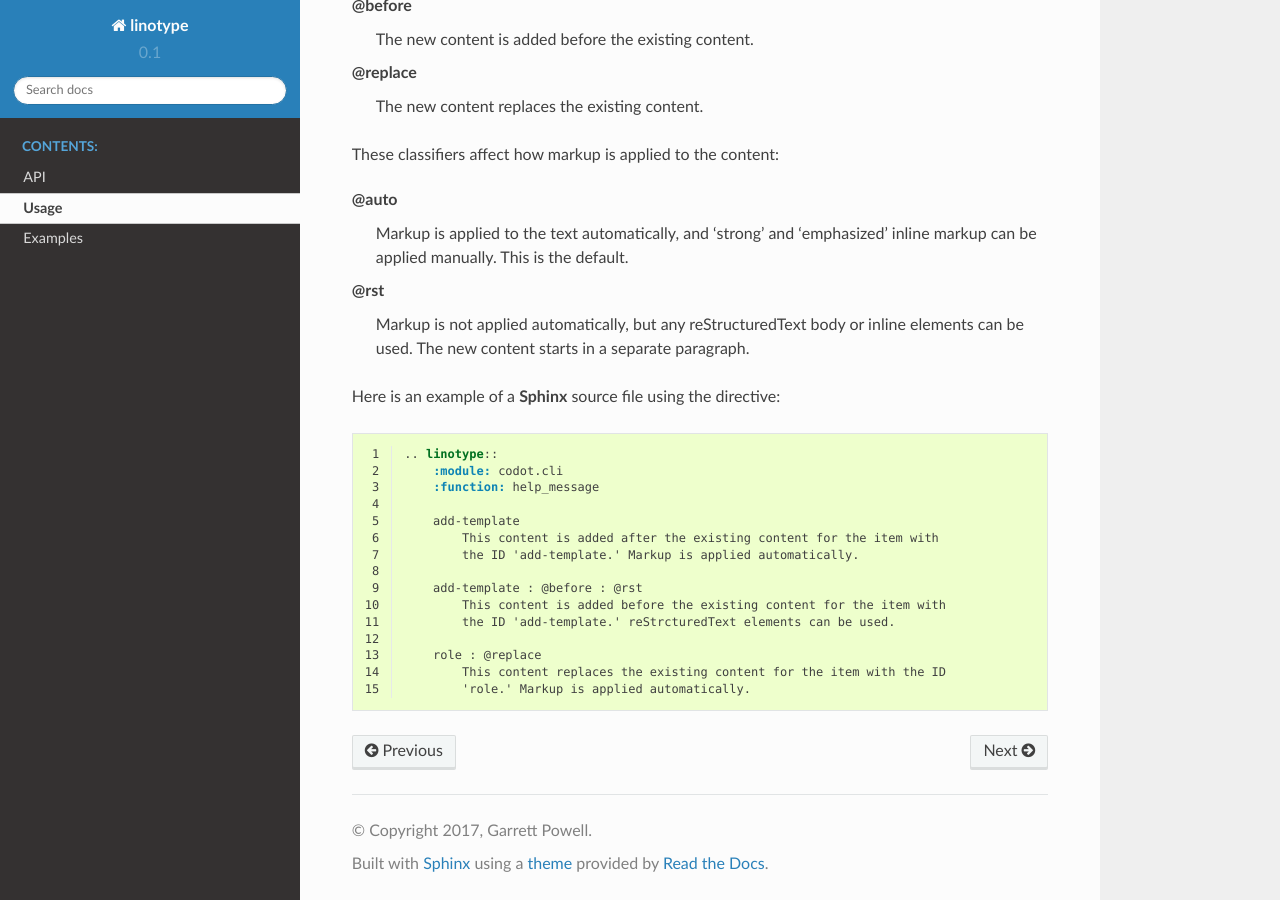
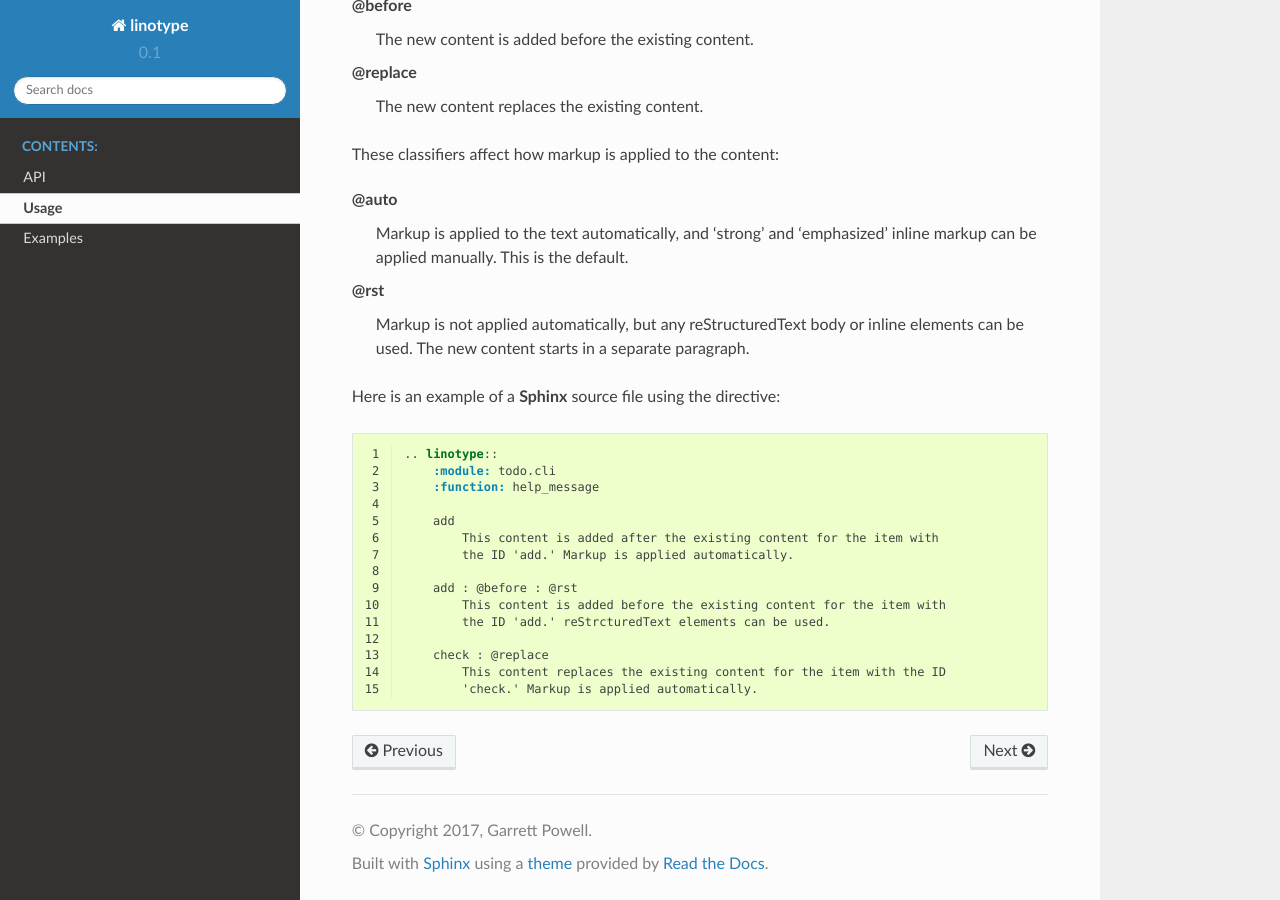
Before and after one commit to lostatc/linotype, a Sphinx documentation site: the page built from docs/usage.rst, in a window 1280 px wide and 900 px high, scrolled down 1935 px. Built offline with Sphinx 7.4.7 and the Read the Docs theme 2.0.0, drawn with Linux system fonts in a browser that asks for light colours.

```diff
--- a/docs/usage.rst
+++ b/docs/usage.rst
@@ -23,7 +23,7 @@ that prints a simple help message:
 
         usage = root_item.add_text("Usage:")
         usage.add_definition(
-            "codot", "[global_options] command [command_args]", "")
+            "todo", "[global_options] command [command_args]", "")
 
         return root_item
 
@@ -111,17 +111,17 @@ Here is an example of a **Sphinx** source file using the directive:
     :linenos:
 
     .. linotype::
-        :module: codot.cli
+        :module: todo.cli
         :function: help_message
 
-        add-template
+        add
             This content is added after the existing content for the item with
-            the ID 'add-template.' Markup is applied automatically.
+            the ID 'add.' Markup is applied automatically.
 
-        add-template : @before : @rst
+        add : @before : @rst
             This content is added before the existing content for the item with
-            the ID 'add-template.' reStrcturedText elements can be used.
+            the ID 'add.' reStrcturedText elements can be used.
 
-        role : @replace
+        check : @replace
             This content replaces the existing content for the item with the ID
-            'role.' Markup is applied automatically.
+            'check.' Markup is applied automatically.
```
Also changed, not shown: README.rst (+6 -6 lines), docs/examples.rst (+30 -35 lines).
